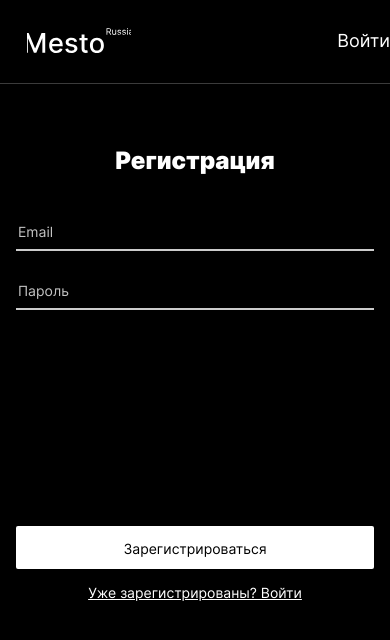
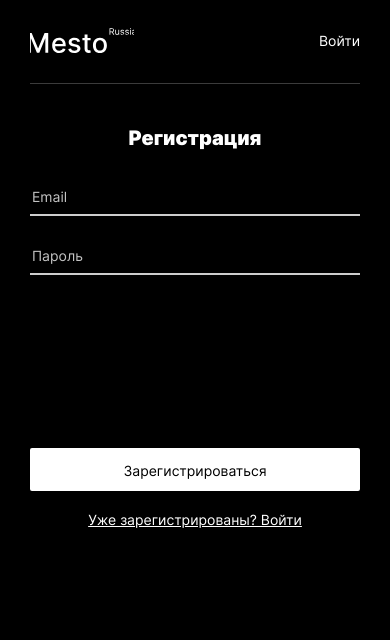
Before and after one commit to bonnhelga86/react-mesto-auth, a React app: page /sign-up in a window 390 px wide. Built offline with nearby package versions, Linux system fonts and the light colour scheme; no server answers.

Commit message:
feat:Добавить мобильную версию Login и Register

```diff
--- a/src/blocks/header/__sign-link/header__sign-link.css
+++ b/src/blocks/header/__sign-link/header__sign-link.css
@@ -5,3 +5,10 @@
   font-weight: 400;
   text-decoration: none;
 }
+
+@media screen and (max-width: 457px) {
+  .header__sign-link {
+    font-size: 14px;
+    line-height: 17px;
+  }
+}
--- a/src/blocks/header/header.css
+++ b/src/blocks/header/header.css
@@ -49,7 +49,7 @@
 
 @media screen and (max-width: 457px) {
   .header {
-    padding: 28px 0 42px;
+    padding: 28px 30px 42px;
   }
 
   .header::after {
--- a/src/blocks/logo/logo.css
+++ b/src/blocks/logo/logo.css
@@ -8,6 +8,5 @@
   .logo {
     width: 104px;
     height: 25px;
-    padding-left: 27px;
   }
 }
--- a/src/blocks/sign/__button/sign__button.css
+++ b/src/blocks/sign/__button/sign__button.css
@@ -6,3 +6,10 @@
   margin-top: 186px;
   margin-bottom: 15px;
 }
+
+@media screen and (max-width: 457px) {
+  .sign__button {
+    margin-top: 143px;
+    margin-bottom: 20px;
+  }
+}
--- a/src/blocks/sign/__form/sign__form.css
+++ b/src/blocks/sign/__form/sign__form.css
@@ -1,3 +1,9 @@
 .sign__form {
   min-width: 358px;
 }
+
+@media screen and (max-width: 457px) {
+  .sign__form {
+    min-width: 100%;
+  }
+}
--- /dev/null
+++ b/src/blocks/sign/__link/_visible/sign__link_visible.css
@@ -0,0 +1,4 @@
+.sign__link_visible {
+  opacity: 1;
+  visibility: visible;
+}
--- a/src/blocks/sign/__link/sign__link.css
+++ b/src/blocks/sign/__link/sign__link.css
@@ -4,4 +4,12 @@
   font-size: 14px;
   line-height: 17px;
   margin-bottom: 80px;
+  opacity: 0;
+  visibility: hidden;
 }
+
+@media screen and (max-width: 457px) {
+  .sign__link {
+    margin-bottom: 40px;
+  }
+}
--- a/src/blocks/sign/__title/sign__title.css
+++ b/src/blocks/sign/__title/sign__title.css
@@ -4,3 +4,11 @@
   line-height: 29px;
   font-weight: 900;
 }
+
+@media screen and (max-width: 457px) {
+  .sign__title {
+    font-size: 20px;
+    line-height: 24px;
+    margin-bottom: 37px;
+  }
+}
--- a/src/blocks/sign/sign.css
+++ b/src/blocks/sign/sign.css
@@ -5,3 +5,11 @@
   flex-direction: column;
   align-items: center;
 }
+
+@media screen and (max-width: 457px) {
+  .sign {
+    margin-top: 0;
+    padding-left: 30px;
+    padding-right: 30px;
+  }
+}
--- a/src/components/Login.js
+++ b/src/components/Login.js
@@ -1,10 +1,7 @@
 import React from 'react';
-import { useNavigate  } from 'react-router-dom';
 import SignForm from './SignForm';
-import * as auth from '../utils/auth.js';
 
 function Login({ changeHeaderMenuData, onHandleAuthorize }) {
-  const navigate = useNavigate();
 
   React.useEffect(() => {
     changeHeaderMenuData({link: '/sign-up', name: 'Регистрация'});
@@ -14,7 +11,7 @@ function Login({ changeHeaderMenuData, onHandleAuthorize }) {
     <div className="sign">
       <h2 className="sign__title">Вход</h2>
 
-      <SignForm submitButtonName="Войти" onSubmit={onHandleAuthorize} />
+      <SignForm submitButtonName="Войти" onSubmit={onHandleAuthorize} action='authorize' />
 
     </div>
   )
--- a/src/components/Register.js
+++ b/src/components/Register.js
@@ -1,10 +1,8 @@
 import React from 'react';
-import { Link, useNavigate } from 'react-router-dom';
+import { Link } from 'react-router-dom';
 import SignForm from './SignForm';
-import * as auth from '../utils/auth.js';
 
 function Register({ changeHeaderMenuData, onHandleRegister }) {
-  const navigate = useNavigate();
 
   React.useEffect(() => {
     changeHeaderMenuData({link: '/sign-in', name: 'Войти'});
@@ -14,9 +12,8 @@ function Register({ changeHeaderMenuData, onHandleRegister }) {
     <div className="sign">
       <h2 className="sign__title">Регистрация</h2>
 
-      <SignForm submitButtonName="Зарегистрироваться" onSubmit={onHandleRegister} />
+      <SignForm submitButtonName="Зарегистрироваться" onSubmit={onHandleRegister} action='register' />
 
-      <Link to="/sign-in" className="sign__link">Уже зарегистрированы? Войти</Link>
     </div>
   )
 }
--- a/src/components/SignForm.js
+++ b/src/components/SignForm.js
@@ -1,6 +1,7 @@
 import React from 'react';
+import { Link } from 'react-router-dom';
 
-function SignForm({ submitButtonName, onSubmit }) {
+function SignForm({ submitButtonName, onSubmit, action }) {
   const[email, setEmail] = React.useState('');
   const[password, setPassword] = React.useState('');
 
@@ -18,6 +19,7 @@ function SignForm({ submitButtonName, onSubmit }) {
   }
 
   return(
+    <>
       <form
         className="form sign__form"
         onSubmit={handleSubmit}
@@ -47,6 +49,13 @@ function SignForm({ submitButtonName, onSubmit }) {
         <button className="sign__button popup__button">{submitButtonName}</button>
 
       </form>
+
+      <Link to="/sign-in" className={`sign__link ${action === 'register' && 'sign__link_visible'}`}>
+        Уже зарегистрированы? Войти
+      </Link>
+
+    </>
+
   )
 }
 
--- a/src/index.css
+++ b/src/index.css
@@ -81,6 +81,7 @@
 @import url("./blocks/sign/__input/sign__input.css");
 @import url("./blocks/sign/__button/sign__button.css");
 @import url("./blocks/sign/__link/sign__link.css");
+@import url("./blocks/sign/__link/_visible/sign__link_visible.css");
 
 @import url("./blocks/footer/footer.css");
 @import url("./blocks/footer/__copy/footer__copy.css");
```
Lines whose indentation alone changed are shown as unchanged.
